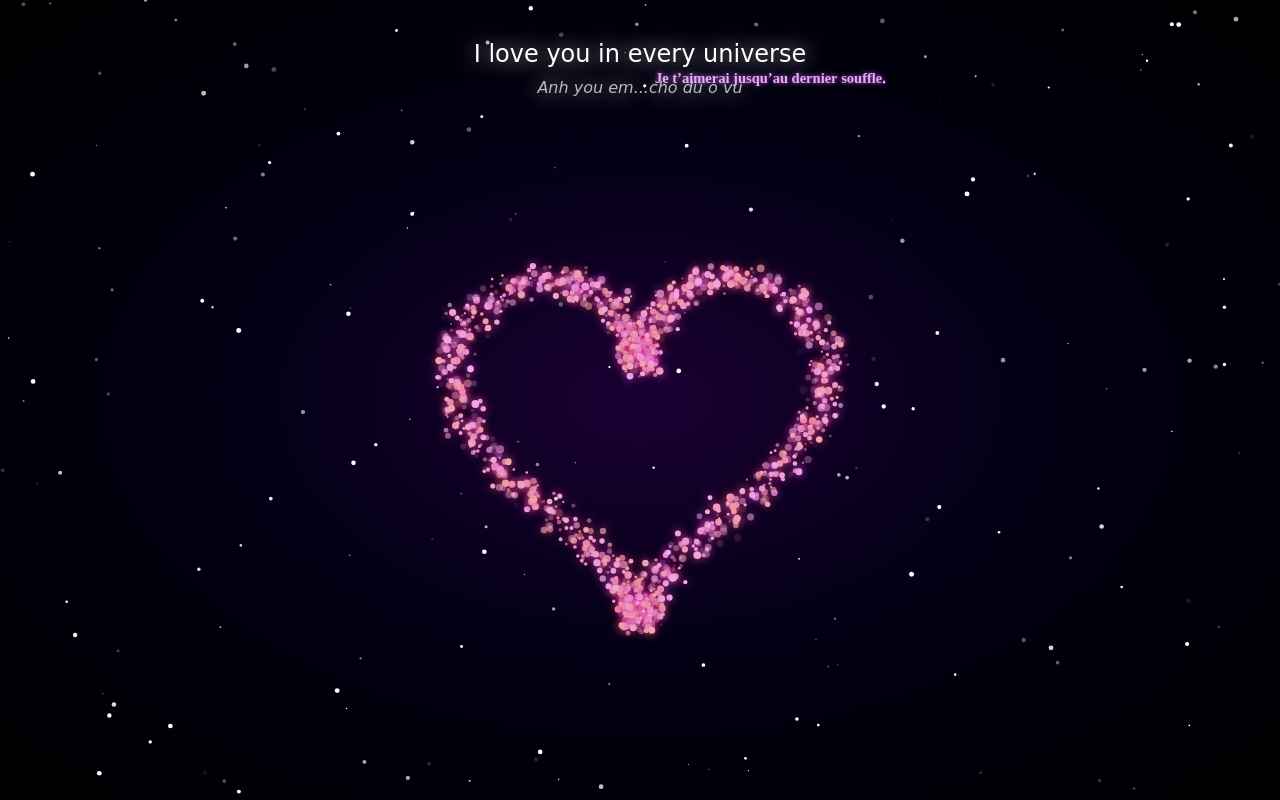
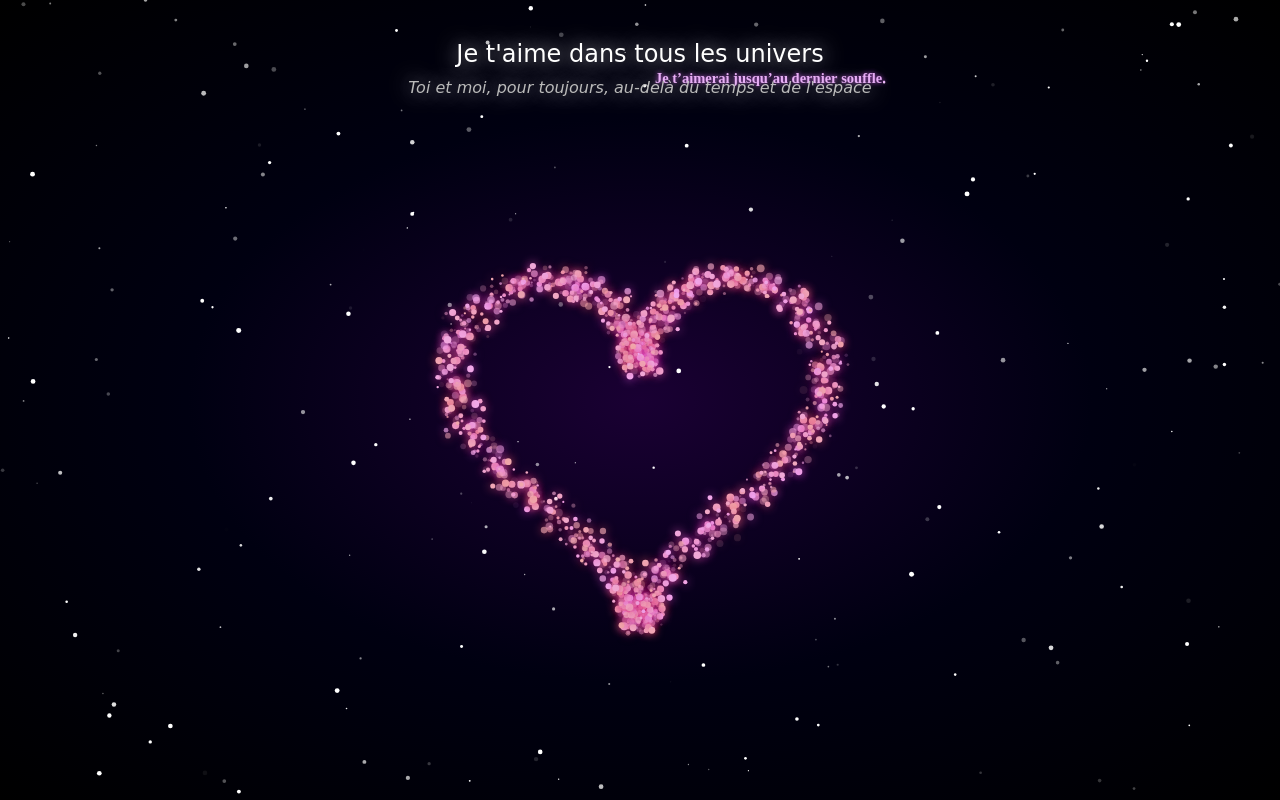
Before and after one commit to ao627515/heart_of_stars, a plain HTML site: page index.html in a window 1280 px wide. Drawn offline with Linux system fonts and the light colour scheme; animation ran at ten frames a second.

Commit message:
`Update index.html with new message and subtitle translations`

```diff
--- a/index.html
+++ b/index.html
@@ -12,8 +12,8 @@
   <div class="cosmic-bg"></div>
   <canvas id="canvas"></canvas>
   <div class="message">
-    <div>I love you in every universe</div>
-    <div class="subtitle">Anh you em...cho du o vu</div>
+    <div class="title">Je t'aime dans tous les univers</div>
+    <div class="subtitle">Toi et moi, pour toujours, au-delà du temps et de l'espace</div>
   </div>
 
   <audio loop id="bg-music">
```
